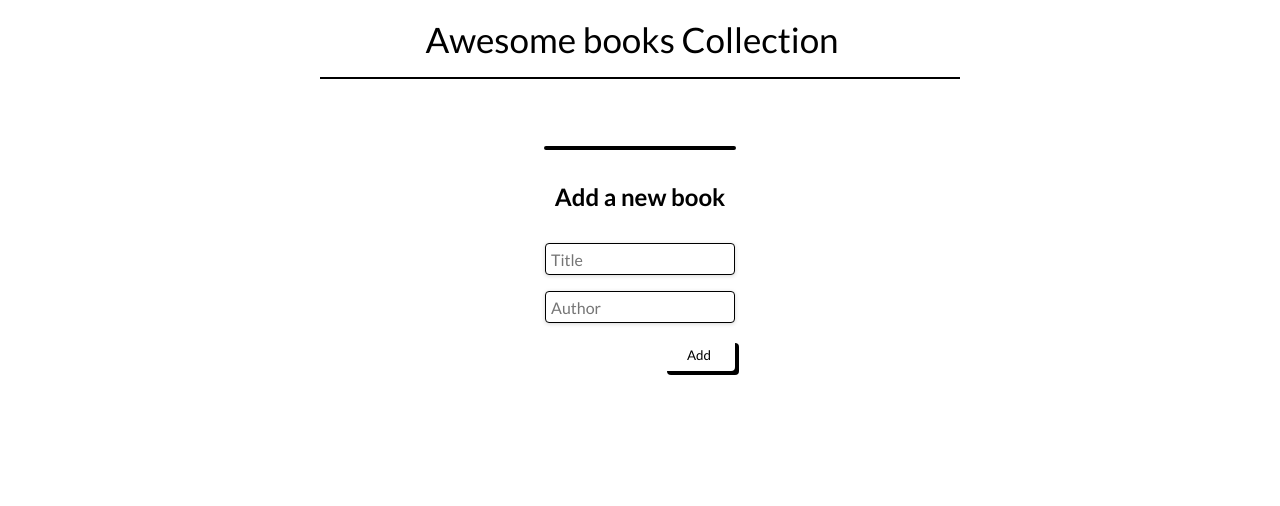
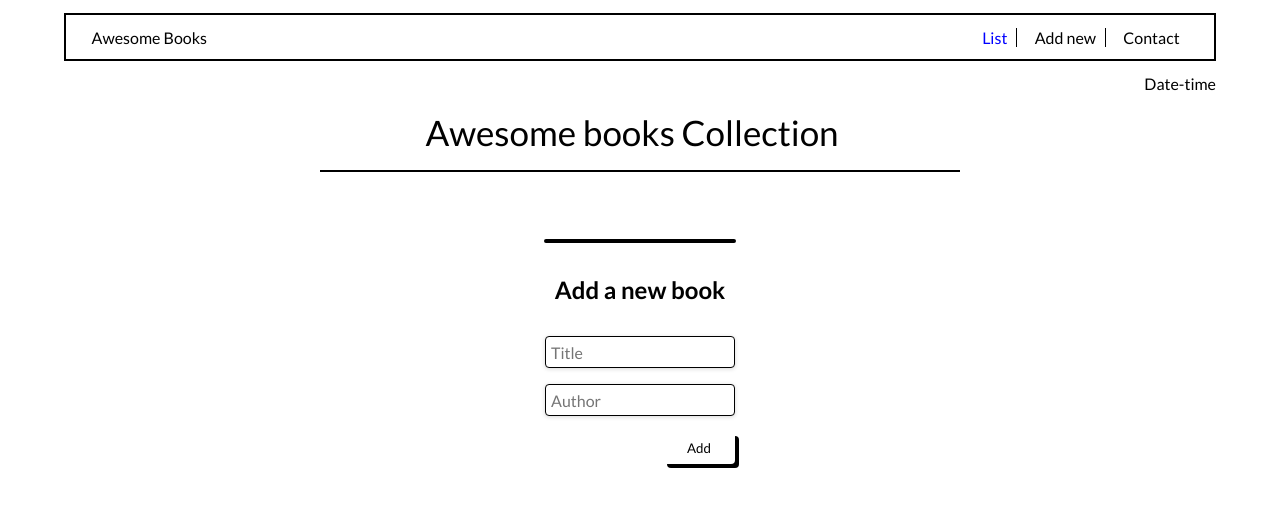
Before and after one commit to ivangonzalez224/Awesome-books, a website: page index.html in a window 1280 px wide. Drawn offline with Linux system fonts and the light colour scheme.

Commit message:
Add header html skeleton. Add sdtyles to header

```diff
--- a/assets/css/style.css
+++ b/assets/css/style.css
@@ -9,6 +9,64 @@
 body {
   font-size: 16px;
   font-family: 'Lato', sans-serif;
+}
+
+header {
+  display: flex;
+  flex-direction: column;
+  justify-content: center;
+  align-items: center;
+  width: 100%;
+
+}
+
+.top_nav {
+  display: flex;
+  justify-content: space-between;
+  width: 90%;
+  margin: 1% 5%;
+  border: 2px solid #000;
+  padding: 1% 2%;
+}
+
+.top_nav span {
+  width: 60%;
+}
+
+.top_nav ul {
+  display: flex;
+  justify-content: flex-end;
+  width: 40%;
+}
+
+.top_nav ul li{
+  list-style-type: none;
+  border-right: 1px solid #000;
+  margin-left: 2%;
+  padding: 0 2%;
+}
+
+.top_nav ul li a{
+  text-decoration: none;
+  color: #000;
+}
+
+.top_nav ul li a:hover{
+  color: #0000ff;
+}
+
+#topNav_listItem {
+  color: #0000ff;
+}
+
+.top_nav ul li:last-child {
+  border: 0;
+}
+
+.date-container {
+  display: flex;
+  width: 90%;
+  justify-content: flex-end;
 }
 
 main {
--- a/index.html
+++ b/index.html
@@ -9,6 +9,25 @@
 </head>
 <body>
   <main>
+    <header>
+      <div class="top_nav">
+        <span>Awesome Books</span>
+        <ul>
+          <li>
+            <a id="topNav_listItem" href="#">List</a>
+          </li>
+          <li>
+            <a id="topNav_newItem" href="#">Add new</a>
+          </li>
+          <li>
+            <a id="topNav_contactItem" href="#">Contact</a>
+          </li>
+        </ul>
+      </div>
+      <div class="date-container">
+        <span>Date-time</span>
+      </div>
+    </header>
       <div class="book-container">
         <h1 class="book-title">Awesome books Collection</h1>
     </div>
```
